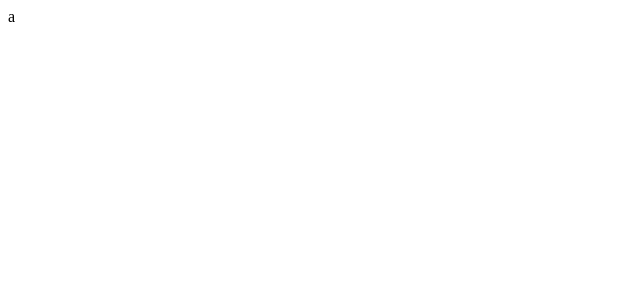
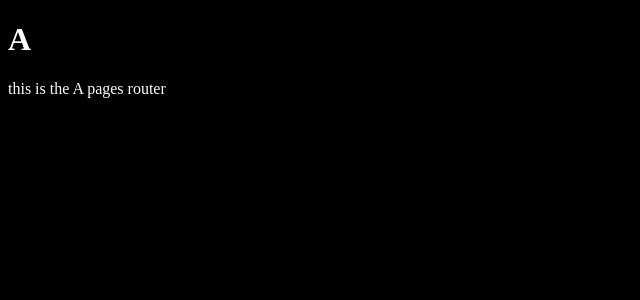
Before and after one commit to patfb/nextjs-custom-server, a Next.js app: page /a in a window 1280 px wide. Shown: the top 300 px of the page, without its empty margins (0-640 px from the left). Built offline with nearby package versions, Linux system fonts and the light colour scheme.

Commit message:
css fixes

```diff
--- a/pages/a.tsx
+++ b/pages/a.tsx
@@ -1,3 +1,10 @@
+import "../global.css";
+
 export default function A() {
-  return <div>a</div>;
+  return (
+    <div>
+      <h1>A</h1>
+      <p>this is the A pages router</p>
+    </div>
+  );
 }
```
Also changed, not shown: 1 other file (tests, documents, lock files or other folders).
